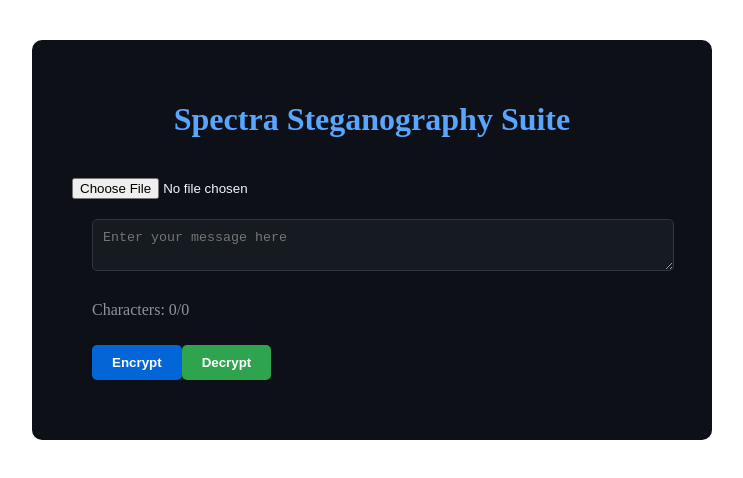
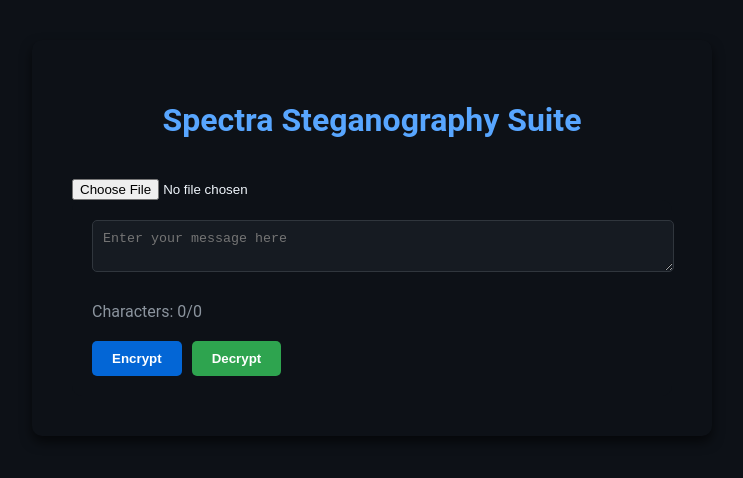
Before and after one commit to Daniel-Santiago-Acosta-1013/Spectra, a React (Vite) app: page / in a window 1280 px wide. Shown: the top 478 px of the page, without its empty margins (268-1011 px from the left). Built offline with nearby package versions, Linux system fonts and the light colour scheme; the HTML template or start-up script is replaced by a standard one.

Commit message:
[fix][add] improving design at UI and UX level

```diff
--- a/src/components/DecryptButton/DecryptButton.scss
+++ b/src/components/DecryptButton/DecryptButton.scss
@@ -1,5 +1,5 @@
 .DecryptButton {
-    background-color: #2ea44f; // Color verde de GitHub
+    background-color: #2ea44f;
     color: white;
     border: none;
     padding: 10px 20px;
@@ -7,8 +7,11 @@
     cursor: pointer;
     font-weight: bold;
     margin-top: 10px;
+    transition: background-color 0.3s ease;
+    margin-left: 10px;
 
     &:hover {
         background-color: #218838;
+        transform: scale(1.05);
     }
 }
--- a/src/components/EncryptButton/EncryptButton.scss
+++ b/src/components/EncryptButton/EncryptButton.scss
@@ -1,5 +1,5 @@
 .EncryptButton {
-    background-color: #0366d6; // Color azul de GitHub
+    background-color: #0366d6;
     color: white;
     border: none;
     padding: 10px 20px;
@@ -7,8 +7,10 @@
     cursor: pointer;
     font-weight: bold;
     margin-top: 10px;
+    transition: background-color 0.3s ease;
 
     &:hover {
         background-color: #0056b3;
+        transform: scale(1.05);
     }
 }
--- a/src/components/SteganographyForm/SteganographyForm.scss
+++ b/src/components/SteganographyForm/SteganographyForm.scss
@@ -1,20 +1,22 @@
 .SteganographyForm {
-    background-color: #0d1117; // Fondo oscuro de GitHub
+    background-color: #0d1117;
     padding: 20px;
     border-radius: 10px;
-    color: #f0f6fc; // Color de texto claro de GitHub
+    color: #f0f6fc;
 
     textarea {
         width: 100%;
-        background-color: #161b22; // Fondo oscuro de GitHub
-        color: #c9d1d9; // Color de texto de GitHub
-        border: 1px solid #30363d; // Bordes de GitHub
+        background-color: #161b22;
+        color: #c9d1d9;
+        border: 1px solid #30363d;
         border-radius: 5px;
         padding: 10px;
         margin-bottom: 10px;
+        resize: vertical;
     }
 
     p {
-        color: #8b949e; // Color secundario de texto de GitHub
+        color: #8b949e;
+        margin-bottom: 10px;
     }
 }
--- a/src/styles/App.scss
+++ b/src/styles/App.scss
@@ -0,0 +1,6 @@
+body {
+    font-family: 'Roboto', sans-serif;
+    margin: 0;
+    padding: 0;
+    background-color: #0d1117;
+}
--- a/src/views/SteganographyView/SteganographyView.scss
+++ b/src/views/SteganographyView/SteganographyView.scss
@@ -1,14 +1,16 @@
 .SteganographyView {
-    background-color: #0d1117; // Fondo oscuro de GitHub
-    color: #f0f6fc; // Color de texto claro de GitHub
+    background-color: #0d1117;
+    color: #f0f6fc;
     padding: 40px;
     border-radius: 10px;
     max-width: 600px;
     margin: 40px auto;
+    box-shadow: 0 6px 12px rgba(0, 0, 0, 0.6);
 
     h1 {
-        color: #58a6ff; // Color azul claro de GitHub
+        color: #58a6ff;
         text-align: center;
         margin-bottom: 40px;
+        font-size: 2em;
     }
 }
```
Also changed, not shown: src/components/MediaInput/MediaInput.scss (+10 -5 lines).
